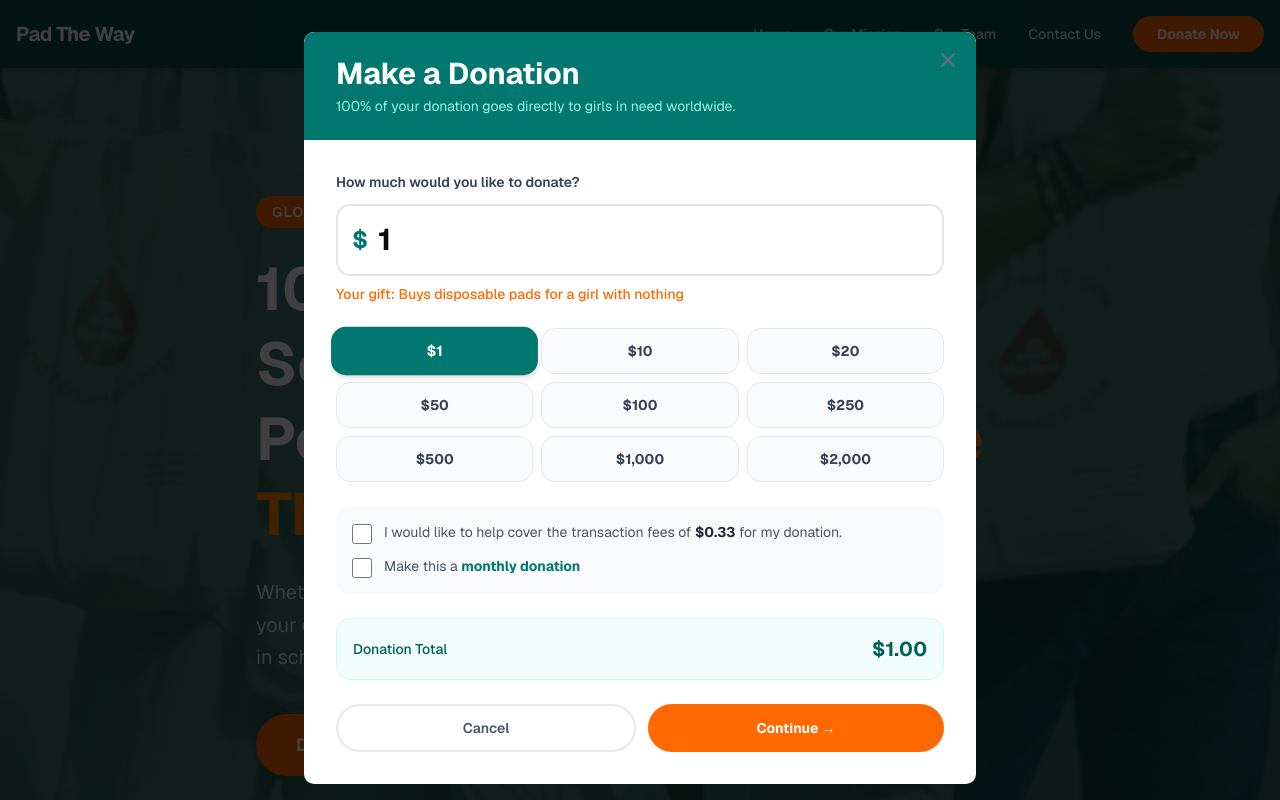
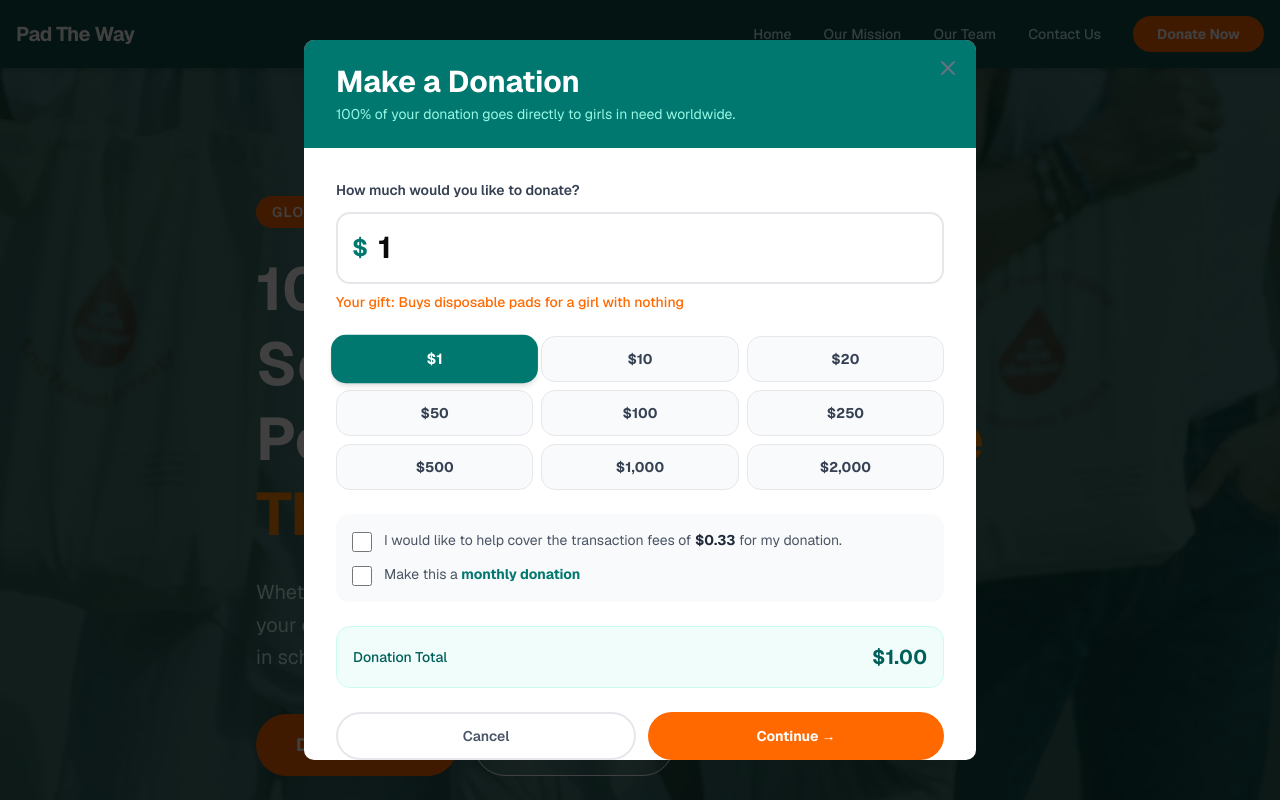
Before and after one commit to advmedia320-sudo/padtheways, a Next.js app: page / in a window 1280 px wide. Both pictures are taken after a click on the button "LEARN MORE". Shown: the top 800 px of the page. Built offline with nearby package versions, Linux system fonts and the light colour scheme.

Commit message:
Fix donation modal to fit viewport without scrolling

```diff
--- a/components/DonationModal.tsx
+++ b/components/DonationModal.tsx
@@ -301,8 +301,8 @@ export function DonationModal({ isOpen, onClose }: DonationModalProps) {
   if (!isOpen) return null;
 
   return (
-    <div className="fixed inset-0 bg-black/75 flex items-start justify-center overflow-y-auto sm:py-8 z-50">
-      <div className="bg-white sm:rounded-lg max-w-2xl w-full h-full sm:h-auto sm:mx-4 relative overflow-y-auto">
+    <div className="fixed inset-0 bg-black/75 flex items-center justify-center p-4 z-50">
+      <div className="bg-white rounded-lg max-w-2xl w-full max-h-[90vh] overflow-y-auto relative">
         {/* Close Button - Hide on processing, OTP, and success steps */}
         {![5, 6, 7].includes(step) && (
           <button
```
